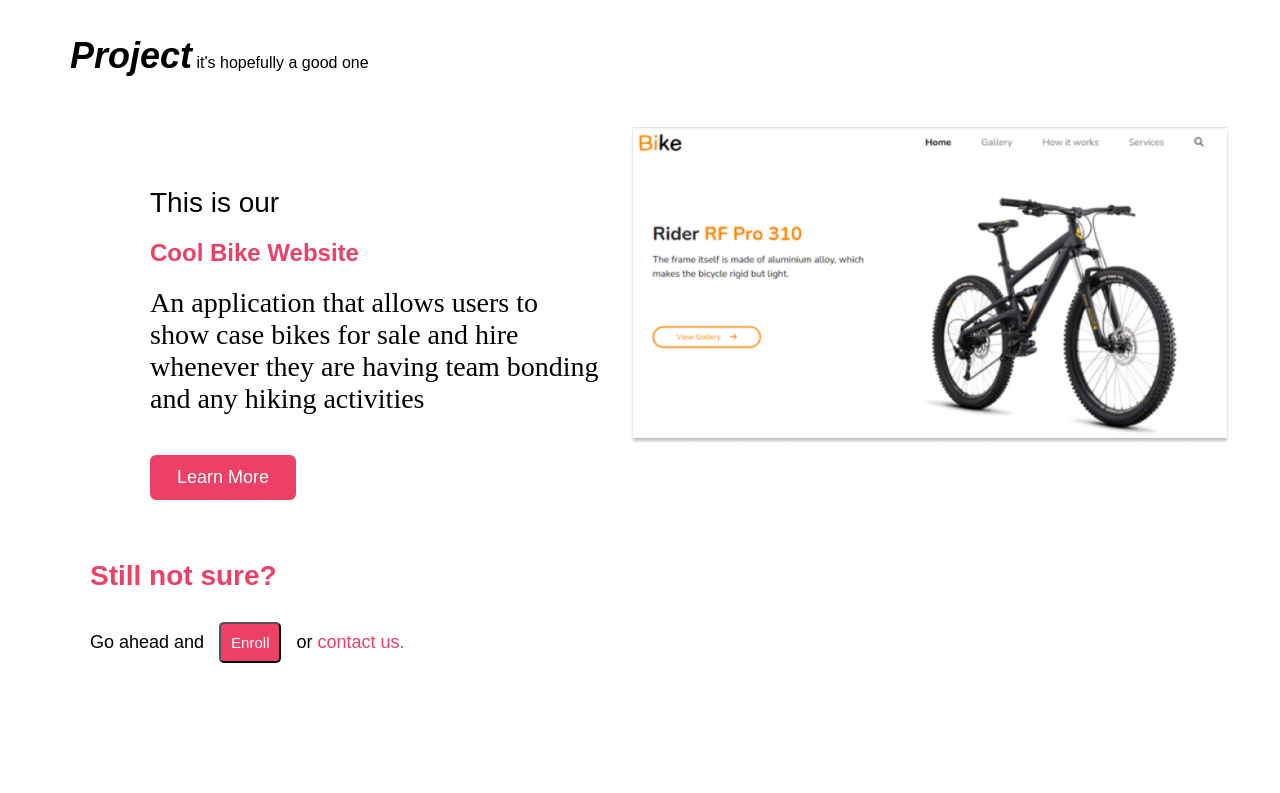
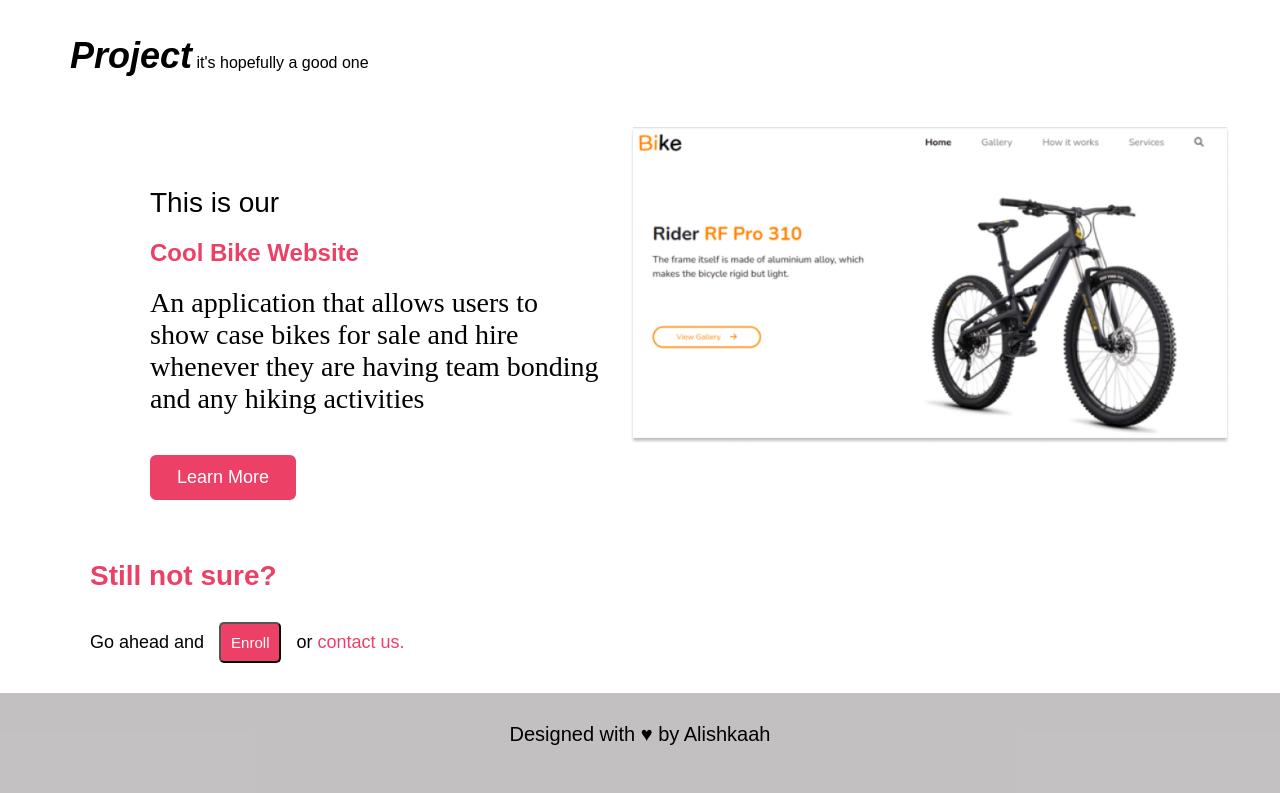
Before and after one commit to alishkaah/School-Landing-Page, a plain HTML site: page index.html in a window 1280 px wide. Shown: the part 3080-3873 px from the top of the page. Before the commit the page ends 3753 px from the top, so only its background shows below. Drawn offline with Linux system fonts and the light colour scheme.

Commit message:
added a footer page

```diff
--- a/Assets/Css/styles.css
+++ b/Assets/Css/styles.css
@@ -214,3 +214,16 @@ nav{
 .more-info span{
     color: #EC4067;
 }
+
+/* Footer*/
+footer{
+    height: 100px;
+    background-color: rgba(104, 99, 99, 0.4);
+
+}
+footer p{
+    text-align: center;
+    padding-top: 30px;
+    font-size: 20px;
+    margin-top: 20px;
+}
--- a/index.html
+++ b/index.html
@@ -138,6 +138,10 @@
     </div>
 </section>
 
+<footer>
+    <p>Designed with &hearts; by Alishkaah</p>
+</footer>
+
 
 </body>
 </html>
```
